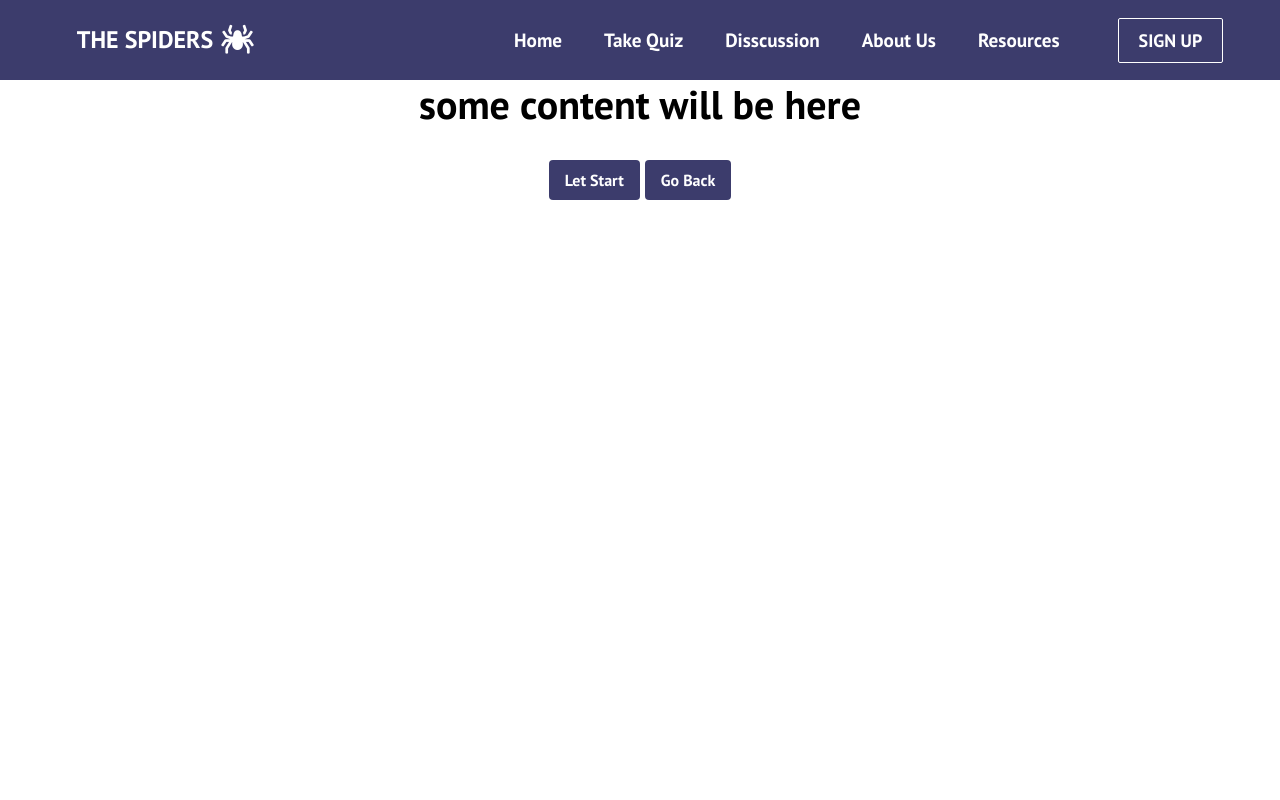
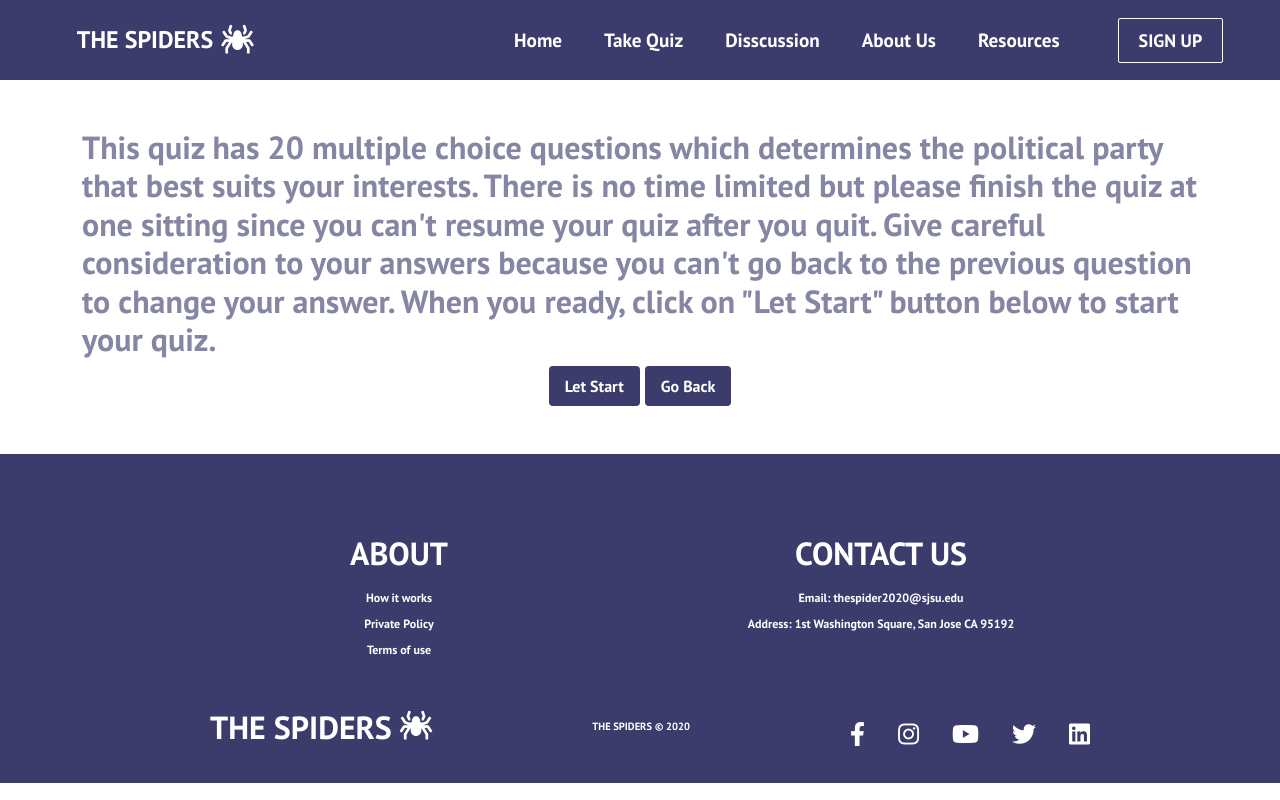
Before and after one commit to sara-ngo/kick-start-proj, a React (Create React App) app in the folder client/: page /TakeQuiz in a window 1280 px wide. Built offline with nearby package versions, Linux system fonts and the light colour scheme; the HTML template or start-up script is replaced by a standard one.

Commit message:
updated next-btn in Quiz.js

```diff
--- /dev/null
+++ b/client/src/components/GoBackBtn/index.js
@@ -0,0 +1,11 @@
+import React from 'react';
+import { Link } from 'react-router-dom';
+
+const GoBackBtn = () => {
+    return (
+        <Link to="/">
+            <button className="btn rounded" type="button" style={{ backgroundColor: "rgb(60, 60, 108)", color: "white" }}>Go Back</button>
+        </Link>
+    )
+}
+export default GoBackBtn;
--- a/client/src/components/pages/CommentPage.js
+++ b/client/src/components/pages/CommentPage.js
@@ -2,21 +2,22 @@ import React from 'react';
 import { Link } from 'react-router-dom';
 import '../../App.css';
 import Comments from "./../../containers/Comments";
+import Footer from '../footer/Footer';
+import GoBackBtn from "./../GoBackBtn";
 
 export default function CommentPage() {
   return (
     <>
-      <div className="container mt-4">
+      <div className="container mt-4 mb-5">
         <h1 style={{color: "rgb(60, 60, 108)"}}>Disscussion Forum</h1>
         <div className="col-md text-start">
           <Comments />
         </div>
         <div className="text-center">
-          <Link to="/">
-            <button className="btn rounded" type="button" style={{ backgroundColor: "rgb(60, 60, 108)", color: "white" }}>Go Back</button>
-          </Link>
+          <GoBackBtn />
         </div>
       </div>
+      <Footer />
     </>
   );
 }
--- a/client/src/components/pages/Quiz.js
+++ b/client/src/components/pages/Quiz.js
@@ -2,20 +2,21 @@ import React from 'react';
 import { Link } from 'react-router-dom';
 import '../../App.css';
 import Questions from "./../../containers/Questions";
+import GoBackBtn from "./../GoBackBtn";
+import Footer from '../footer/Footer';
 
 export default function TakeQuiz() {
   return (
     <>
-      <div className="container">
+      <div className="container mb-5">
         <div className="col-md text-start">
           <Questions />
         </div>
         <div className="text-center">
-          <Link to="/">
-            <button className="btn rounded" type="button" style={{ backgroundColor: "rgb(60, 60, 108)", color: "white" }}>Go Back</button>
-          </Link>
+          {/* <GoBackBtn /> */}
         </div>
       </div>
+      <Footer />
     </>
   );
 }
--- a/client/src/components/pages/TakeQuiz.js
+++ b/client/src/components/pages/TakeQuiz.js
@@ -1,24 +1,27 @@
 import React from 'react';
 import { Link } from 'react-router-dom';
 import '../../App.css';
-import Questions from "./../../containers/Questions";
+import Footer from '../footer/Footer';
+import GoBackBtn from "./../GoBackBtn";
 
 export default function TakeQuiz() {
   return (
     <>
-      <div className="container">
+      <div className="container mt-5 mb-5">
         <div className="col-md text-start">
-          <h1 style={{color:"black"}}>some content will be here</h1>
+          <h2 style={{color: "#8585A4"}}>This quiz has 20 multiple choice questions which determines the political party that best suits your interests.
+          There is no time limited but please finish the quiz at one sitting since you can't resume your quiz after you quit.
+          Give careful consideration to your answers because you can't go back to the previous question to change your answer.
+          When you ready, click on "Let Start" button below to start your quiz.</h2>
         </div>
         <div className="text-center">
           <Link to="/Quiz">
           <button className="btn rounded" type="button" style={{ backgroundColor: "rgb(60, 60, 108)", color: "white", marginRight:"5px" }}>Let Start</button>
           </Link>
-          <Link to="/">
-            <button className="btn rounded" type="button" style={{ backgroundColor: "rgb(60, 60, 108)", color: "white" }}>Go Back</button>
-          </Link>
+          <GoBackBtn />
         </div>
       </div>
+      <Footer />
     </>
   );
 }
--- a/client/src/containers/Comments/index.js
+++ b/client/src/containers/Comments/index.js
@@ -1,6 +1,8 @@
 import React, {Component} from "react";
 import ListComments from "./../../components/ListComments";
 import API from "./../../components/API";
+import GoBackBtn from "./../../components/GoBackBtn";
+
 class Comments extends Component {
     state = {
         input: "",
@@ -48,16 +50,18 @@ class Comments extends Component {
     render() {
         return (
             <div className="container text-white">
-                <h1>Dicussion Forum</h1>
                 <textarea
                 placeholder="Share your political view ..."
                 className="form-control"
                 onChange={this.handleInputChange}
                 value={this.state.input}
                 name="input" />
-                <button onClick={this.handleSubmit} className="btn btn-info" style={{ backgroundColor: "rgb(60, 60, 108)", color: "white" }}>
+                <div className="mt-1">
+                <button onClick={this.handleSubmit} className="btn btn-info" style={{ backgroundColor: "rgb(60, 60, 108)", color: "white", marginRight: "5px"}}>
                     Send
                 </button>
+                <GoBackBtn />
+                </div>
                 <ListComments
                 renderParent={this.reRenderParent}
                 reply={this.state.reply}
--- a/client/src/containers/Questions/index.js
+++ b/client/src/containers/Questions/index.js
@@ -1,5 +1,8 @@
 import React, { useState } from "react";
 import ChoiceList from "./../../components/ChoiceList";
+import { Link } from 'react-router-dom';
+import GoBackBtn from "./../../components/GoBackBtn";
+
 export default function Questions() {
     const questions = [
         {
@@ -30,7 +33,7 @@ export default function Questions() {
                 {
                     id: "2Alliance,Libertarian,Green,Peace,Democratic",
                     answer: "No"
-                },{
+                }, {
                     id: "2Reform",
                     answer: "No stance"
                 }
@@ -312,8 +315,10 @@ export default function Questions() {
         }
 
     ];
-    const iniObj = {Republican:0, Democratic:0, Tea:0, Constitution:0,
-        Green:0, Peace:0, Libertarian:0, Alliance:0, Reform:0};
+    const iniObj = {
+        Republican: 0, Democratic: 0, Tea: 0, Constitution: 0,
+        Green: 0, Peace: 0, Libertarian: 0, Alliance: 0, Reform: 0
+    };
     const [obj, setObj] = useState(iniObj);
     const [currentQuestion, setCurrentQuestion] = useState(0);
     const [end, setEnd] = useState(false);
@@ -321,37 +326,39 @@ export default function Questions() {
 
     const handleClick = (id) => {
         if (id.includes("Republican")) {
-            setObj(prevObj => ({...prevObj, Republican: obj.Republican+1}));
+            setObj(prevObj => ({ ...prevObj, Republican: obj.Republican + 1 }));
         }
         if (id.includes("Democratic")) {
-            setObj(prevObj => ({...prevObj, Democratic: obj.Democratic+1}));
+            setObj(prevObj => ({ ...prevObj, Democratic: obj.Democratic + 1 }));
         }
         if (id.includes("Tea")) {
-            setObj(prevObj => ({...prevObj, Tea: obj.Tea+1}));
+            setObj(prevObj => ({ ...prevObj, Tea: obj.Tea + 1 }));
         }
         if (id.includes("Constitution")) {
-            setObj(prevObj => ({...prevObj, Constitution: obj.Constitution+1}));
+            setObj(prevObj => ({ ...prevObj, Constitution: obj.Constitution + 1 }));
         }
         if (id.includes("Green")) {
-            setObj(prevObj => ({...prevObj, Green: obj.Green+1}));
+            setObj(prevObj => ({ ...prevObj, Green: obj.Green + 1 }));
         }
         if (id.includes("Peace")) {
-            setObj(prevObj => ({...prevObj, Peace: obj.Peace+1}));
+            setObj(prevObj => ({ ...prevObj, Peace: obj.Peace + 1 }));
         }
         if (id.includes("Libertarian")) {
-            setObj(prevObj => ({...prevObj, Libertarian: obj.Libertarian+1}));
+            setObj(prevObj => ({ ...prevObj, Libertarian: obj.Libertarian + 1 }));
         }
         if (id.includes("Alliance")) {
-            setObj(prevObj => ({...prevObj, Alliance: obj.Alliance+1}));
+            setObj(prevObj => ({ ...prevObj, Alliance: obj.Alliance + 1 }));
         }
         if (id.includes("Reform")) {
-            setObj(prevObj => ({...prevObj, Reform: obj.Reform+1}));
+            setObj(prevObj => ({ ...prevObj, Reform: obj.Reform + 1 }));
         }
+    }
+    const next = () => {
         const nextQuestion = currentQuestion + 1;
         if (nextQuestion < questions.length) {
             setCurrentQuestion(nextQuestion);
         } else {
-            var str = String(Object.keys(obj).reduce((a,b) => obj[a]>obj[b] ? a : b));
+            var str = String(Object.keys(obj).reduce((a, b) => obj[a] > obj[b] ? a : b));
             setResult(str);
             setEnd(true);
             console.log(result)
@@ -359,7 +366,6 @@ export default function Questions() {
         console.log(obj);
     }
     const again = () => {
-        console.log("test")
         setCurrentQuestion(0);
         setEnd(false)
         setObj(iniObj);
@@ -381,7 +387,11 @@ export default function Questions() {
                             <h5>Peace and Freedom: {obj.Peace}</h5>
                             <h5>Reform Party: {obj.Reform}</h5>
                             <h3>The result shows that you should join {result} party but the decision is your</h3>
-                        <button onClick={again} className="btn rounded" type="button" style={{ backgroundColor: "rgb(60, 60, 108)", color: "white", float:"right" }}>Take Another Quiz</button>
+                            <div style={{float:"right"}}>
+                                <button onClick={again} className="btn rounded" type="button"
+                                    style={{ backgroundColor: "rgb(60, 60, 108)", color: "white" }}>Take Another Quiz</button>
+                                <GoBackBtn />
+                            </div>
                         </div> :
                         <>
                             <div className="card-header">Question {questions[currentQuestion].id}</div>
@@ -390,9 +400,17 @@ export default function Questions() {
                                 <ChoiceList choices={questions[currentQuestion].choices}
                                     handleClick={handleClick} />
                             </div>
+                            <div>
+                                <button onClick={next} className="btn rounded" type="button" style={{ backgroundColor: "rgb(60, 60, 108)", color: "white", marginRight: "5px" }}>Next</button>
+                                <Link to="/">
+                                    <button className="btn rounded" type="button" style={{ backgroundColor: "rgb(60, 60, 108)", color: "white" }}>Quit</button>
+                                </Link>
+                            </div>
                         </>}
 
                 </div>
+
+
             </div>
         </>
     );
```
Lines whose indentation alone changed are shown as unchanged.
